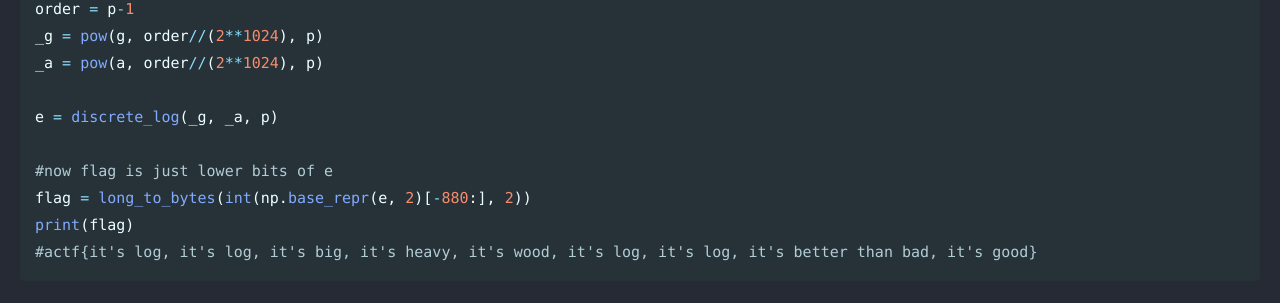
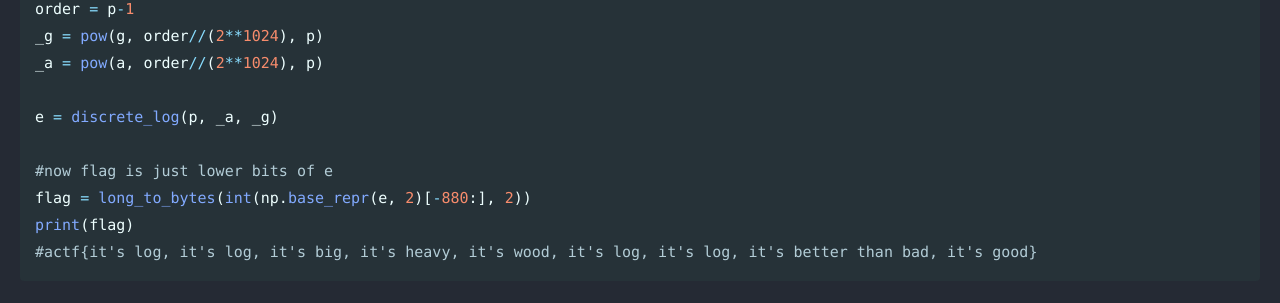
Before and after one commit to Connor-McCartney/Connor-McCartney.github.io, a Jekyll site: the page built from _pages/cryptography/diffie-hellman/logloglog-Angstrom-CTF-2022.md, in a window 1280 px wide. Shown: the part 723-1026 px from the top of the page. Built offline with Jekyll 4.4.1, drawn with Linux system fonts in a browser that asks for light colours; cached includes are drawn as plain includes.

```diff
--- a/_pages/cryptography/diffie-hellman/logloglog-Angstrom-CTF-2022.md
+++ b/_pages/cryptography/diffie-hellman/logloglog-Angstrom-CTF-2022.md
@@ -28,7 +28,7 @@ order = p-1
 _g = pow(g, order//(2**1024), p)
 _a = pow(a, order//(2**1024), p)
 
-e = discrete_log(_g, _a, p)
+e = discrete_log(p, _a, _g)
 
 #now flag is just lower bits of e
 flag = long_to_bytes(int(np.base_repr(e, 2)[-880:], 2))
```
